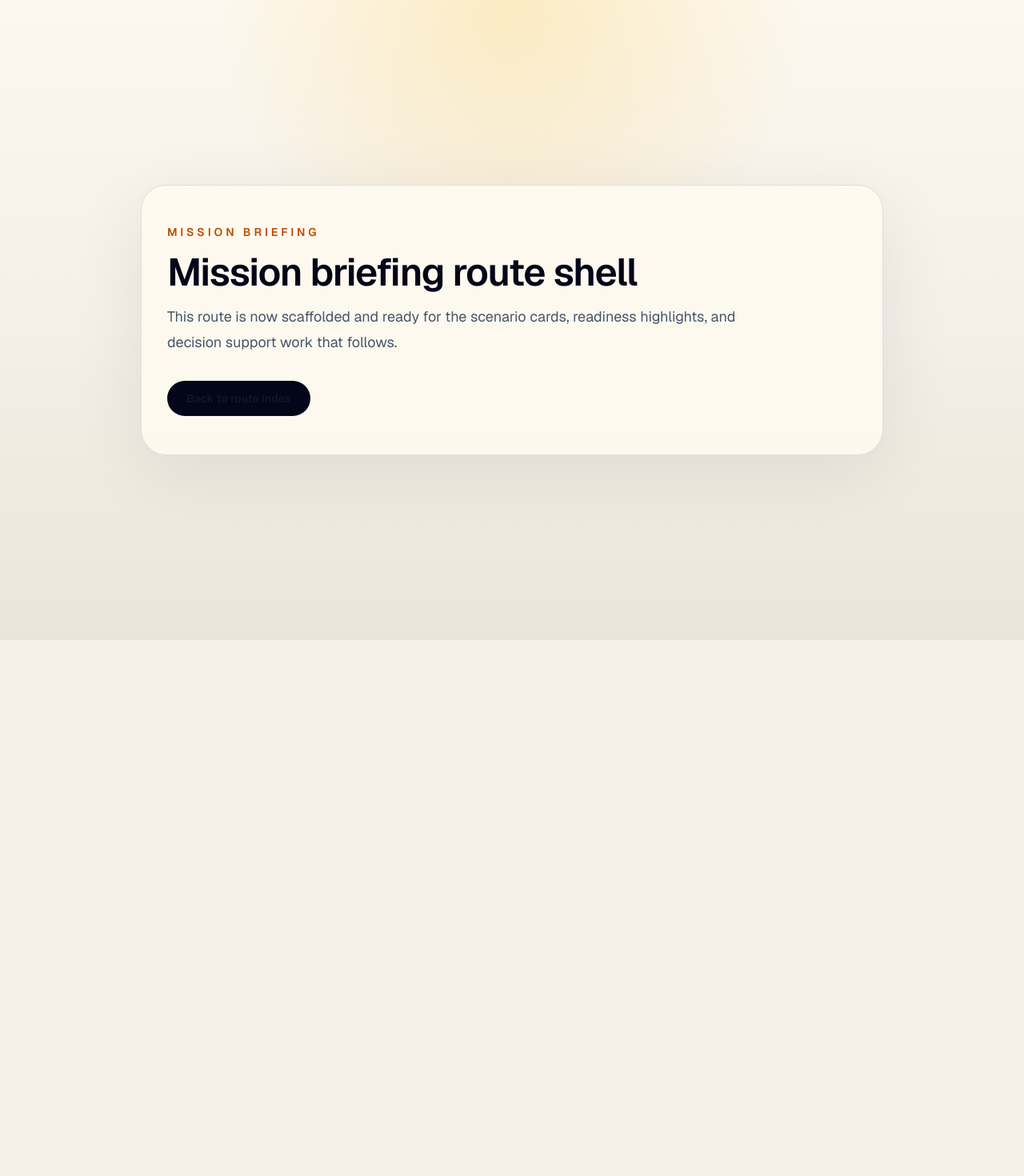
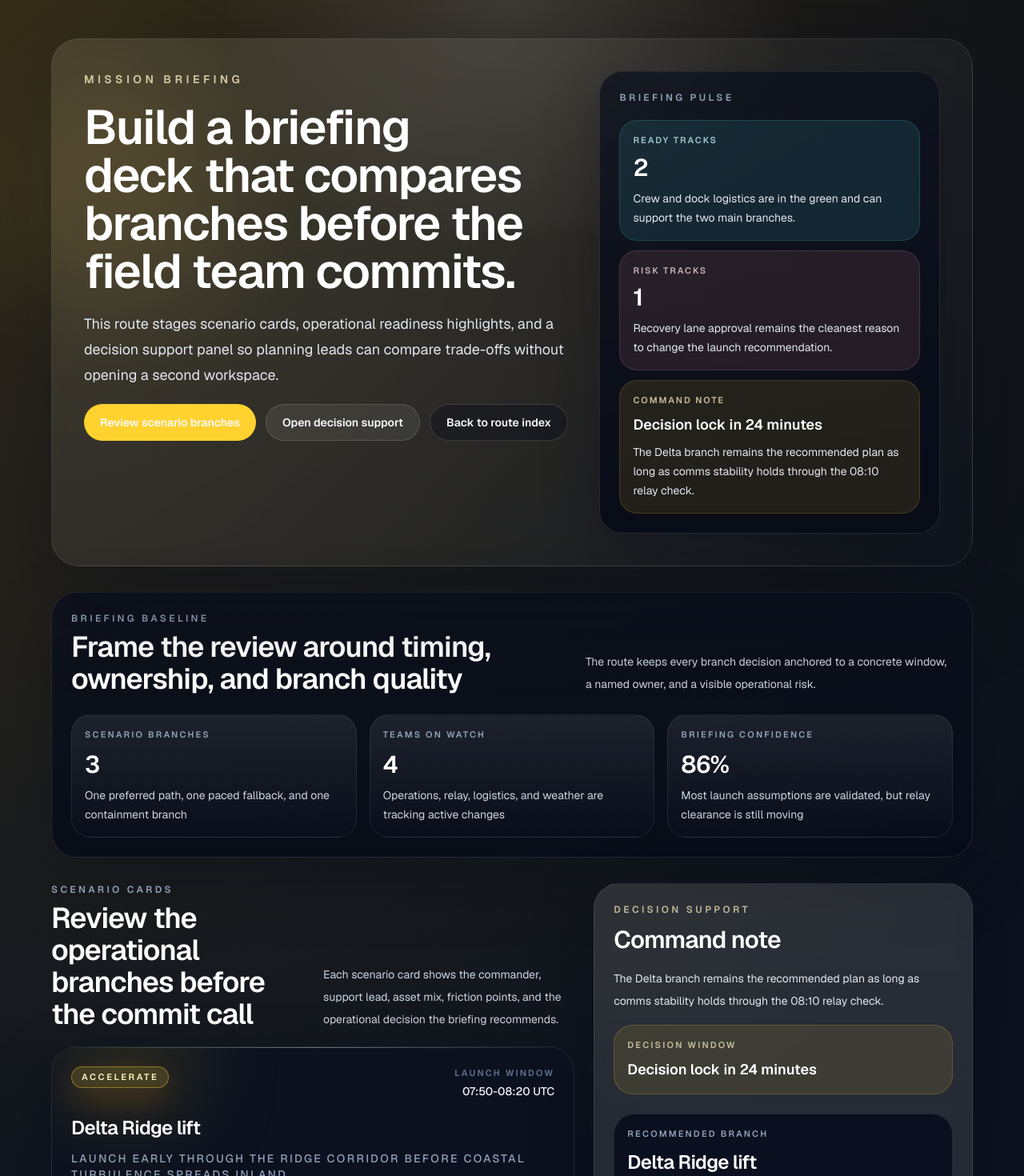
Before and after one commit to iamasx/api-test, a Next.js app: page /mission-briefing in a window 1280 px wide. Shown: the top 1470 px of the page at 80% size. Before the commit the page ends 800 px from the top, so only its background shows below. Built offline with nearby package versions, Linux system fonts and the light colour scheme.

Commit message:
feat: compose mission briefing route

```diff
--- a/src/app/mission-briefing/page.tsx
+++ b/src/app/mission-briefing/page.tsx
@@ -1,35 +1,215 @@
 import type { Metadata } from "next";
 import Link from "next/link";
+
+import { BriefingScenarioCard } from "./_components/briefing-scenario-card";
+import { DecisionSupportPanel } from "./_components/decision-support-panel";
+import { ReadinessHighlightSection } from "./_components/readiness-highlight-section";
+import {
+  briefingNotes,
+  decisionPrompts,
+  missionBriefingOverview,
+  missionBriefingScenarios,
+  readinessHighlights,
+} from "./_data/mission-briefing-data";
 
 export const metadata: Metadata = {
   title: "Mission Briefing",
   description:
-    "Initial shell for the mission briefing route that will host scenario cards, readiness highlights, and decision support.",
+    "Standalone planning route for briefing scenario cards, readiness highlights, and decision support notes.",
 };
 
 export default function MissionBriefingPage() {
+  const recommendedScenario =
+    missionBriefingScenarios.find(
+      (scenario) =>
+        scenario.id === missionBriefingOverview.commandNote.recommendedScenarioId,
+    ) ?? missionBriefingScenarios[0];
+  const riskHighlights = readinessHighlights.filter(
+    (highlight) => highlight.tone === "risk",
+  ).length;
+  const readyHighlights = readinessHighlights.filter(
+    (highlight) => highlight.tone === "ready",
+  ).length;
+
   return (
-    <main className="mx-auto flex min-h-screen w-full max-w-5xl flex-1 flex-col justify-center gap-6 px-6 py-16 sm:px-10 lg:px-12">
-      <div className="rounded-[2rem] border border-[var(--line)] bg-[var(--surface)] px-8 py-12 shadow-[0_20px_90px_rgba(15,23,42,0.08)]">
-        <p className="text-sm font-semibold uppercase tracking-[0.28em] text-amber-700">
-          Mission Briefing
+    <main className="relative min-h-screen overflow-hidden bg-[radial-gradient(circle_at_top_left,rgba(251,191,36,0.18),transparent_30%),radial-gradient(circle_at_bottom_right,rgba(34,211,238,0.18),transparent_28%),linear-gradient(180deg,#090d17_0%,#0f1726_48%,#111c2e_100%)] px-6 py-12 text-slate-50 sm:px-10 lg:px-16">
+      <div
+        aria-hidden
+        className="pointer-events-none absolute inset-x-0 top-0 h-72 bg-[radial-gradient(circle_at_top,rgba(255,255,255,0.12),transparent_52%)]"
+      />
+      <div
+        aria-hidden
+        className="pointer-events-none absolute left-0 top-24 h-72 w-72 rounded-full bg-amber-300/10 blur-3xl"
+      />
+      <div
+        aria-hidden
+        className="pointer-events-none absolute bottom-0 right-0 h-80 w-80 rounded-full bg-cyan-300/10 blur-3xl"
+      />
+
+      <div className="relative mx-auto flex w-full max-w-7xl flex-col gap-8">
+        <header className="overflow-hidden rounded-[2.2rem] border border-white/10 bg-[linear-gradient(135deg,rgba(255,248,235,0.1),rgba(15,23,42,0.18))] p-8 shadow-[0_32px_120px_rgba(2,6,23,0.42)] backdrop-blur sm:p-10">
+          <div className="grid gap-8 xl:grid-cols-[minmax(0,1.18fr)_minmax(320px,0.82fr)]">
+            <div className="space-y-5">
+              <p className="text-sm font-semibold uppercase tracking-[0.32em] text-amber-100/78">
+                {missionBriefingOverview.eyebrow}
               </p>
-        <h1 className="mt-4 text-4xl font-semibold tracking-tight text-slate-950 sm:text-5xl">
-          Mission briefing route shell
+              <h1 className="max-w-4xl text-4xl font-semibold tracking-tight text-balance text-white sm:text-5xl lg:text-6xl">
+                {missionBriefingOverview.title}
               </h1>
-        <p className="mt-4 max-w-3xl text-base leading-8 text-slate-600 sm:text-lg">
-          This route is now scaffolded and ready for the scenario cards,
-          readiness highlights, and decision support work that follows.
+              <p className="max-w-3xl text-base leading-8 text-slate-200 sm:text-lg">
+                {missionBriefingOverview.description}
               </p>
-        <div className="mt-8">
+
+              <div className="flex flex-col gap-3 sm:flex-row">
+                <a
+                  href="#mission-briefing-scenarios"
+                  className="inline-flex items-center justify-center rounded-full bg-amber-300 px-5 py-3 text-sm font-semibold text-slate-950 transition hover:bg-amber-200"
+                >
+                  {missionBriefingOverview.primaryAction}
+                </a>
+                <a
+                  href="#decision-support"
+                  className="inline-flex items-center justify-center rounded-full border border-white/14 bg-white/8 px-5 py-3 text-sm font-semibold text-slate-100 transition hover:border-cyan-300/35 hover:bg-white/12"
+                >
+                  {missionBriefingOverview.secondaryAction}
+                </a>
                 <Link
                   href="/"
-            className="inline-flex items-center justify-center rounded-full bg-slate-950 px-6 py-3 text-sm font-semibold text-white transition hover:bg-slate-800"
+                  className="inline-flex items-center justify-center rounded-full border border-white/14 bg-slate-950/30 px-5 py-3 text-sm font-semibold text-slate-100 transition hover:border-white/30 hover:bg-slate-900/60"
                 >
                   Back to route index
                 </Link>
               </div>
             </div>
+
+            <aside className="rounded-[1.8rem] border border-white/10 bg-[linear-gradient(180deg,rgba(10,15,28,0.72),rgba(8,12,24,0.94))] p-6 shadow-[0_22px_70px_rgba(2,6,23,0.28)]">
+              <p className="text-xs font-semibold uppercase tracking-[0.28em] text-slate-400">
+                Briefing pulse
+              </p>
+              <div className="mt-5 grid gap-3">
+                <div className="rounded-[1.4rem] border border-cyan-300/16 bg-cyan-300/10 px-4 py-4">
+                  <p className="text-[11px] font-semibold uppercase tracking-[0.18em] text-cyan-100/75">
+                    Ready tracks
+                  </p>
+                  <p className="mt-2 text-3xl font-semibold text-white">
+                    {readyHighlights}
+                  </p>
+                  <p className="mt-2 text-sm leading-6 text-slate-200">
+                    Crew and dock logistics are in the green and can support the
+                    two main branches.
+                  </p>
+                </div>
+                <div className="rounded-[1.4rem] border border-rose-300/16 bg-rose-300/10 px-4 py-4">
+                  <p className="text-[11px] font-semibold uppercase tracking-[0.18em] text-rose-100/75">
+                    Risk tracks
+                  </p>
+                  <p className="mt-2 text-3xl font-semibold text-white">
+                    {riskHighlights}
+                  </p>
+                  <p className="mt-2 text-sm leading-6 text-slate-200">
+                    Recovery lane approval remains the cleanest reason to change
+                    the launch recommendation.
+                  </p>
+                </div>
+                <div className="rounded-[1.4rem] border border-amber-300/16 bg-amber-300/10 px-4 py-4">
+                  <p className="text-[11px] font-semibold uppercase tracking-[0.18em] text-amber-100/75">
+                    Command note
+                  </p>
+                  <p className="mt-2 text-lg font-semibold text-white">
+                    {missionBriefingOverview.commandNote.decisionWindow}
+                  </p>
+                  <p className="mt-2 text-sm leading-6 text-slate-200">
+                    {missionBriefingOverview.commandNote.summary}
+                  </p>
+                </div>
+              </div>
+            </aside>
+          </div>
+        </header>
+
+        <section className="rounded-[2rem] border border-white/10 bg-[linear-gradient(180deg,rgba(10,15,28,0.76),rgba(7,12,24,0.92))] p-6 shadow-[0_28px_80px_rgba(3,7,18,0.26)]">
+          <div className="flex flex-col gap-3 lg:flex-row lg:items-end lg:justify-between">
+            <div className="space-y-2">
+              <p className="text-xs font-semibold uppercase tracking-[0.28em] text-slate-400">
+                Briefing baseline
+              </p>
+              <h2 className="text-3xl font-semibold tracking-tight text-white sm:text-4xl">
+                Frame the review around timing, ownership, and branch quality
+              </h2>
+            </div>
+            <p className="max-w-2xl text-sm leading-7 text-slate-300">
+              The route keeps every branch decision anchored to a concrete
+              window, a named owner, and a visible operational risk.
+            </p>
+          </div>
+
+          <div className="mt-6 grid gap-4 md:grid-cols-3">
+            {missionBriefingOverview.stats.map((stat) => (
+              <article
+                key={stat.label}
+                className="rounded-[1.5rem] border border-white/8 bg-[linear-gradient(180deg,rgba(255,255,255,0.08),rgba(15,23,42,0.18))] px-4 py-4"
+              >
+                <p className="text-[11px] font-semibold uppercase tracking-[0.2em] text-slate-400">
+                  {stat.label}
+                </p>
+                <p className="mt-3 text-3xl font-semibold tracking-tight text-white">
+                  {stat.value}
+                </p>
+                <p className="mt-2 text-sm leading-6 text-slate-300">
+                  {stat.detail}
+                </p>
+              </article>
+            ))}
+          </div>
+        </section>
+
+        <section
+          className="grid gap-6 xl:grid-cols-[minmax(0,1.16fr)_minmax(340px,0.84fr)] xl:items-start"
+          id="mission-briefing-scenarios"
+        >
+          <div className="space-y-5">
+            <div className="flex flex-col gap-3 lg:flex-row lg:items-end lg:justify-between">
+              <div className="space-y-2">
+                <p className="text-xs font-semibold uppercase tracking-[0.28em] text-slate-400">
+                  Scenario cards
+                </p>
+                <h2 className="text-3xl font-semibold tracking-tight text-white sm:text-4xl">
+                  Review the operational branches before the commit call
+                </h2>
+              </div>
+              <p className="max-w-2xl text-sm leading-7 text-slate-300">
+                Each scenario card shows the commander, support lead, asset mix,
+                friction points, and the operational decision the briefing
+                recommends.
+              </p>
+            </div>
+
+            <div
+              aria-label="Mission briefing scenarios"
+              className="grid gap-5"
+              role="list"
+            >
+              {missionBriefingScenarios.map((scenario) => (
+                <BriefingScenarioCard key={scenario.id} scenario={scenario} />
+              ))}
+            </div>
+          </div>
+
+          <DecisionSupportPanel
+            decisionWindow={missionBriefingOverview.commandNote.decisionWindow}
+            notes={briefingNotes}
+            prompts={decisionPrompts}
+            recommendedScenario={recommendedScenario}
+            summary={missionBriefingOverview.commandNote.summary}
+            title={missionBriefingOverview.commandNote.title}
+          />
+        </section>
+
+        <ReadinessHighlightSection
+          highlights={readinessHighlights}
+          stats={missionBriefingOverview.stats}
+        />
+      </div>
     </main>
   );
 }
```
Lines whose indentation alone changed are shown as unchanged.
